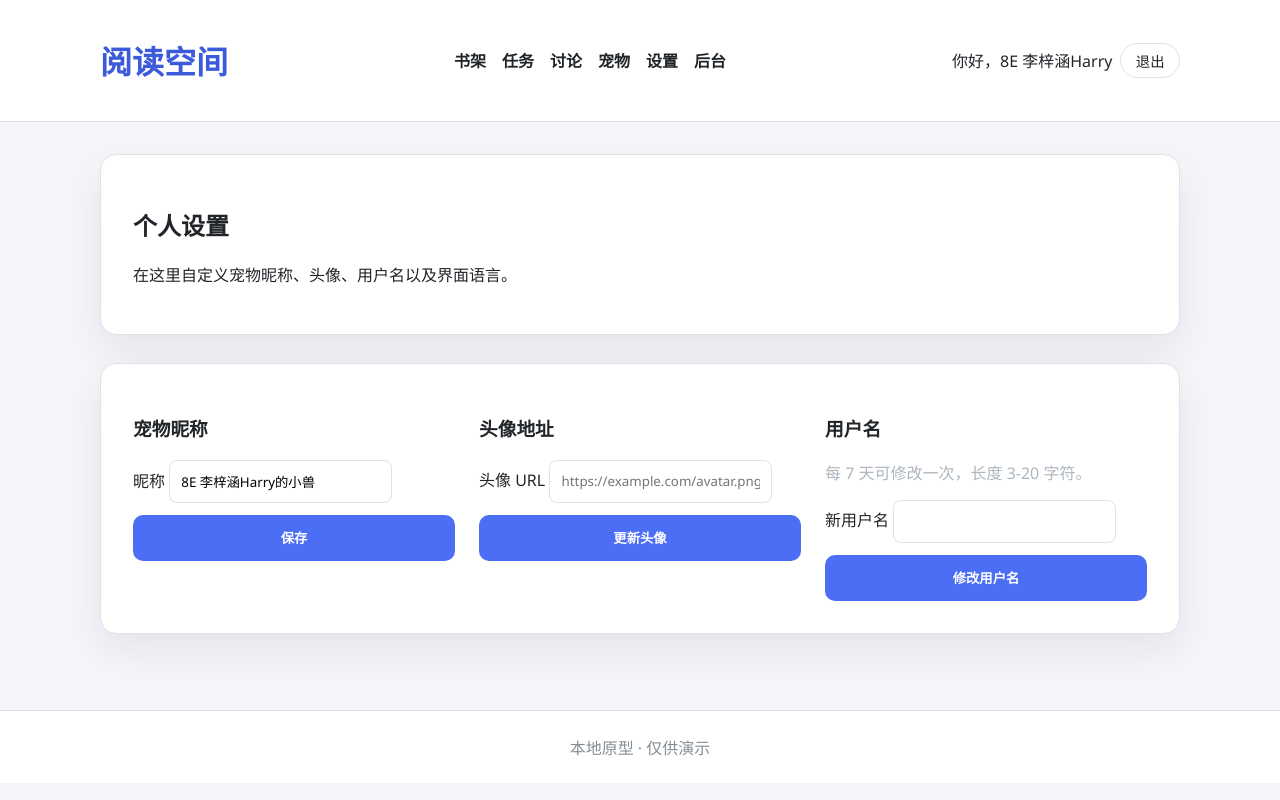
After one commit to scrapal/reading, a Flask app: page /settings in a window 1280 px wide. The commit adds this page. Run offline with Flask 2, Linux system fonts and the light colour scheme; a user stored in the database is signed in; data comes from the database, SQL or seed files in the repository.

Commit message:
feat: add settings page and cleanup repo

```diff
--- a/app.py
+++ b/app.py
@@ -4,7 +4,7 @@ import os
 import random
 import re
 import sqlite3
-from datetime import datetime
+from datetime import datetime, timedelta
 from pathlib import Path
 
 from flask import (
@@ -490,6 +490,8 @@ def init_db() -> None:
         ensure_column(conn, "users", "coins", "INTEGER DEFAULT 0")
         ensure_column(conn, "users", "avatar", "TEXT")
         ensure_column(conn, "users", "is_admin", "INTEGER DEFAULT 0")
+        ensure_column(conn, "users", "language", "TEXT DEFAULT 'zh'")
+        ensure_column(conn, "users", "last_username_change", "TIMESTAMP")
         ensure_column(conn, "books", "author", "TEXT")
         ensure_column(conn, "books", "publisher", "TEXT")
         ensure_column(conn, "books", "grade", "TEXT")
@@ -646,6 +648,23 @@ def get_available_toys(user_id: int | None):
             "owned": owned_map.get(toy["id"], 0),
         })
     return result
+
+
+def get_all_user_toys(limit: int = 50):
+    with get_db_connection() as conn:
+        return conn.execute(
+            """
+            SELECT user_toys.id, user_toys.pos_x, user_toys.pos_y, user_toys.created_at,
+                   users.username, users.id AS owner_id,
+                   toys.name AS toy_name, toys.icon
+            FROM user_toys
+            JOIN users ON users.id = user_toys.user_id
+            JOIN toys ON toys.id = user_toys.toy_id
+            ORDER BY user_toys.created_at DESC
+            LIMIT ?
+            """,
+            (limit,),
+        ).fetchall()
 
 
 @app.template_filter("friendly_date")
@@ -846,6 +865,7 @@ def admin_dashboard():
         recent_books = conn.execute(
             "SELECT id, title, slug, grade FROM books ORDER BY created_at DESC LIMIT 12"
         ).fetchall()
+        user_toys = get_all_user_toys()
 
     grouped_comments = group_comments(comments)
     return render_template(
@@ -856,6 +876,7 @@ def admin_dashboard():
         admin_reflections=grouped_comments["reflection"],
         admin_users=users,
         recent_books=recent_books,
+        admin_user_toys=user_toys,
     )
 
 
@@ -894,6 +915,23 @@ def admin_add_book():
         conn.commit()
 
     flash("书籍信息已保存。", "success")
+    return redirect(url_for("admin_dashboard"))
+
+
+@app.post("/admin/books/<int:book_id>/delete")
+def admin_delete_book(book_id: int):
+    require_admin()
+    with get_db_connection() as conn:
+        deleted = conn.execute(
+            "DELETE FROM books WHERE id = ?",
+            (book_id,),
+        )
+        conn.commit()
+
+    if deleted.rowcount:
+        flash("书籍已删除。", "success")
+    else:
+        flash("未找到该书籍。", "error")
     return redirect(url_for("admin_dashboard"))
 
 
@@ -969,6 +1007,54 @@ def admin_set_coins(user_id: int):
         flash("金币已更新。", "success")
     else:
         flash("未找到该用户。", "error")
+    return redirect(url_for("admin_dashboard"))
+
+
+@app.post("/admin/users/<int:user_id>/delete")
+def admin_delete_user(user_id: int):
+    current_admin = require_admin()
+    if user_id == current_admin["id"]:
+        flash("不能删除当前登录的管理员账号。", "error")
+        return redirect(url_for("admin_dashboard"))
+
+    with get_db_connection() as conn:
+        user = conn.execute(
+            "SELECT id, username, is_admin FROM users WHERE id = ?",
+            (user_id,),
+        ).fetchone()
+        if not user:
+            flash("未找到该用户。", "error")
+            return redirect(url_for("admin_dashboard"))
+
+        if user["is_admin"]:
+            admin_count = conn.execute(
+                "SELECT COUNT(*) FROM users WHERE is_admin = 1"
+            ).fetchone()[0]
+            if admin_count <= 1:
+                flash("至少需要保留一名管理员。", "error")
+                return redirect(url_for("admin_dashboard"))
+
+        conn.execute("DELETE FROM users WHERE id = ?", (user_id,))
+        conn.commit()
+
+    flash("用户账户已删除。", "success")
+    return redirect(url_for("admin_dashboard"))
+
+
+@app.post("/admin/toys/<int:user_toy_id>/delete")
+def admin_delete_user_toy(user_toy_id: int):
+    require_admin()
+    with get_db_connection() as conn:
+        deleted = conn.execute(
+            "DELETE FROM user_toys WHERE id = ?",
+            (user_toy_id,),
+        )
+        conn.commit()
+
+    if deleted.rowcount:
+        flash("玩具已移除。", "success")
+    else:
+        flash("未找到该玩具记录。", "error")
     return redirect(url_for("admin_dashboard"))
 
 
@@ -1118,6 +1204,93 @@ def pet_buy_toy(slug: str):
     return redirect(url_for("pet"))
 
 
+@app.route("/settings", methods=["GET", "POST"])
+def settings_page():
+    if not is_logged_in():
+        flash("请先登录。", "error")
+        return redirect(url_for("login"))
+
+    user_id = session["user_id"]
+    with get_db_connection() as conn:
+        user = conn.execute(
+            """
+            SELECT id, username, coins, is_admin, avatar, language, last_username_change
+            FROM users WHERE id = ?
+            """,
+            (user_id,),
+        ).fetchone()
+        pet = conn.execute(
+            "SELECT name FROM pets WHERE user_id = ?",
+            (user_id,),
+        ).fetchone()
+
+    if request.method == "POST":
+        action = request.form.get("action")
+        with get_db_connection() as conn:
+            if action == "pet_name":
+                new_name = request.form.get("pet_name", "").strip()
+                if not (1 <= len(new_name) <= 20):
+                    flash("名称长度需在 1-20 个字符内。", "error")
+                    return redirect(url_for("settings_page"))
+                conn.execute(
+                    "INSERT INTO pets (user_id, name) VALUES (?, ?) ON CONFLICT(user_id) DO UPDATE SET name=excluded.name",
+                    (user_id, new_name),
+                )
+                conn.commit()
+                flash("宠物昵称已更新！", "success")
+            elif action == "avatar":
+                avatar_url = request.form.get("avatar", "").strip()
+                conn.execute(
+                    "UPDATE users SET avatar = ? WHERE id = ?",
+                    (avatar_url or None, user_id),
+                )
+                conn.commit()
+                flash("头像链接已更新。", "success")
+            elif action == "username":
+                new_username = request.form.get("username", "").strip()
+                if not (3 <= len(new_username) <= 20):
+                    flash("用户名需在 3-20 个字符之间。", "error")
+                    return redirect(url_for("settings_page"))
+                if new_username == user["username"]:
+                    flash("新用户名与当前相同。", "error")
+                    return redirect(url_for("settings_page"))
+                last_change_raw = user["last_username_change"]
+                if last_change_raw:
+                    try:
+                        last_change = datetime.fromisoformat(last_change_raw)
+                    except ValueError:
+                        last_change = None
+                else:
+                    last_change = None
+                if last_change and datetime.now() - last_change < timedelta(days=7):
+                    flash("用户名每 7 天只能修改一次。", "error")
+                    return redirect(url_for("settings_page"))
+                exists = conn.execute(
+                    "SELECT 1 FROM users WHERE username = ?",
+                    (new_username,),
+                ).fetchone()
+                if exists:
+                    flash("该用户名已被占用。", "error")
+                    return redirect(url_for("settings_page"))
+                conn.execute(
+                    "UPDATE users SET username = ?, last_username_change = CURRENT_TIMESTAMP WHERE id = ?",
+                    (new_username, user_id),
+                )
+                conn.commit()
+                session["username"] = new_username
+                flash("用户名已修改！", "success")
+            else:
+                flash("未知的设置操作。", "error")
+        return redirect(url_for("settings_page"))
+
+    pet_name = pet["name"] if pet else f"{user['username']}的小兽"
+    return render_template(
+        "settings.html",
+        user=user,
+        pet_name=pet_name,
+    )
+
+
 @app.route("/register", methods=["GET", "POST"])
 def register():
     if request.method == "POST":
--- a/static/styles.css
+++ b/static/styles.css
@@ -700,6 +715,41 @@ textarea {
 .toy-card button[disabled] {
   background: var(--border);
   cursor: not-allowed;
+}
+
+.rename-form {
+  display: flex;
+  gap: 0.8rem;
+  flex-wrap: wrap;
+}
+
+.rename-form input {
+  flex: 1;
+  min-width: 220px;
+  padding: 0.7rem;
+  border-radius: 8px;
+  border: 1px solid var(--border);
+  font-family: inherit;
+}
+
+.settings-grid {
+  display: grid;
+  grid-template-columns: repeat(auto-fit, minmax(260px, 1fr));
+  gap: 1.5rem;
+}
+
+.settings-form {
+  display: flex;
+  flex-direction: column;
+  gap: 0.75rem;
+}
+
+.settings-form input,
+.settings-form select {
+  padding: 0.7rem;
+  border-radius: 8px;
+  border: 1px solid var(--border);
+  font-family: inherit;
 }
 
 @keyframes sparkle {
--- a/templates/base.html
+++ b/templates/base.html
@@ -16,6 +16,9 @@
             <li><a href="{{ url_for('tasks') }}">任务</a></li>
             <li><a href="{{ url_for('discussions') }}">讨论</a></li>
             <li><a href="{{ url_for('pet') }}">宠物</a></li>
+            {% if session.get('user_id') %}
+              <li><a href="{{ url_for('settings_page') }}">设置</a></li>
+            {% endif %}
             {% if session.get('is_admin') %}
               <li><a href="{{ url_for('admin_dashboard') }}">后台</a></li>
             {% endif %}
--- a/templates/pet.html
+++ b/templates/pet.html
@@ -39,7 +39,6 @@
         {% for toy in owned_toys %}
           <div class="pet-toy" style="left: {{ toy.pos_x }}%; top: {{ toy.pos_y }}%;">
             <span class="toy-icon">{{ toy.icon }}</span>
-            <span class="toy-label">{{ toy.name }}</span>
           </div>
         {% endfor %}
       </div>
--- /dev/null
+++ b/templates/settings.html
@@ -0,0 +1,49 @@
+{% extends 'base.html' %}
+{% block title %}设置 · 阅读空间{% endblock %}
+{% block content %}
+  <section class="card">
+    <div class="section-header">
+      <div>
+        <h2>个人设置</h2>
+        <p>在这里自定义宠物昵称、头像、用户名以及界面语言。</p>
+      </div>
+    </div>
+  </section>
+
+  <section class="card settings-grid">
+    <div>
+      <h3>宠物昵称</h3>
+      <form class="settings-form" method="post" action="{{ url_for('settings_page') }}">
+        <input type="hidden" name="action" value="pet_name">
+        <label>昵称
+          <input name="pet_name" maxlength="20" value="{{ pet_name }}" required>
+        </label>
+        <button class="btn" type="submit">保存</button>
+      </form>
+    </div>
+
+    <div>
+      <h3>头像地址</h3>
+      <form class="settings-form" method="post" action="{{ url_for('settings_page') }}">
+        <input type="hidden" name="action" value="avatar">
+        <label>头像 URL
+          <input name="avatar" value="{{ user.avatar or '' }}" placeholder="https://example.com/avatar.png">
+        </label>
+        <button class="btn" type="submit">更新头像</button>
+      </form>
+    </div>
+
+    <div>
+      <h3>用户名</h3>
+      <p class="note">每 7 天可修改一次，长度 3-20 字符。</p>
+      <form class="settings-form" method="post" action="{{ url_for('settings_page') }}">
+        <input type="hidden" name="action" value="username">
+        <label>新用户名
+          <input name="username" minlength="3" maxlength="20" required>
+        </label>
+        <button class="btn" type="submit">修改用户名</button>
+      </form>
+    </div>
+
+  </section>
+{% endblock %}
```
Also changed, not shown: other parts of static/styles.css (+40 -5 lines), templates/admin.html (+36 -3 lines), todolist.md (+3 -2 lines), README.md, 1 other file.
